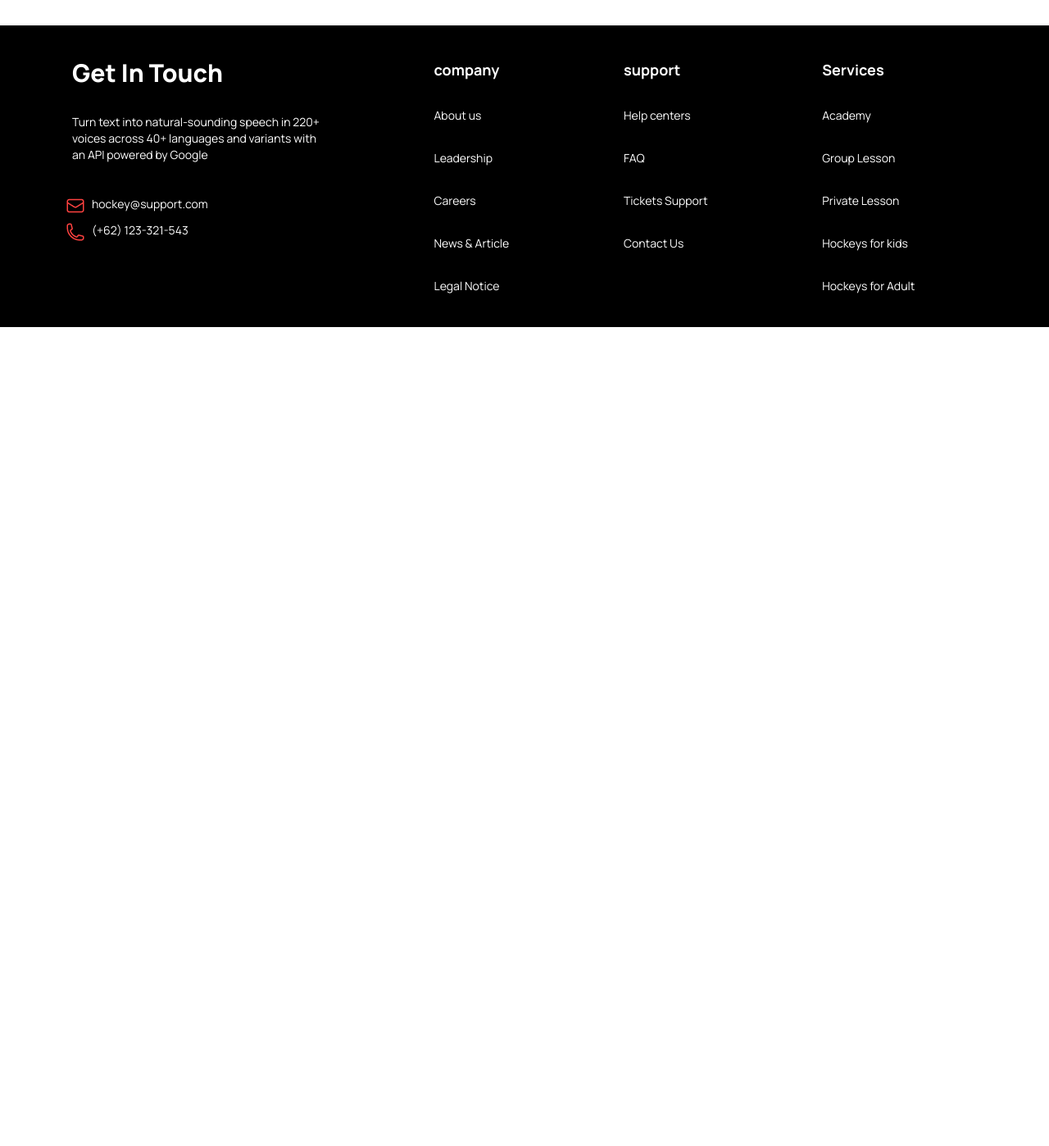
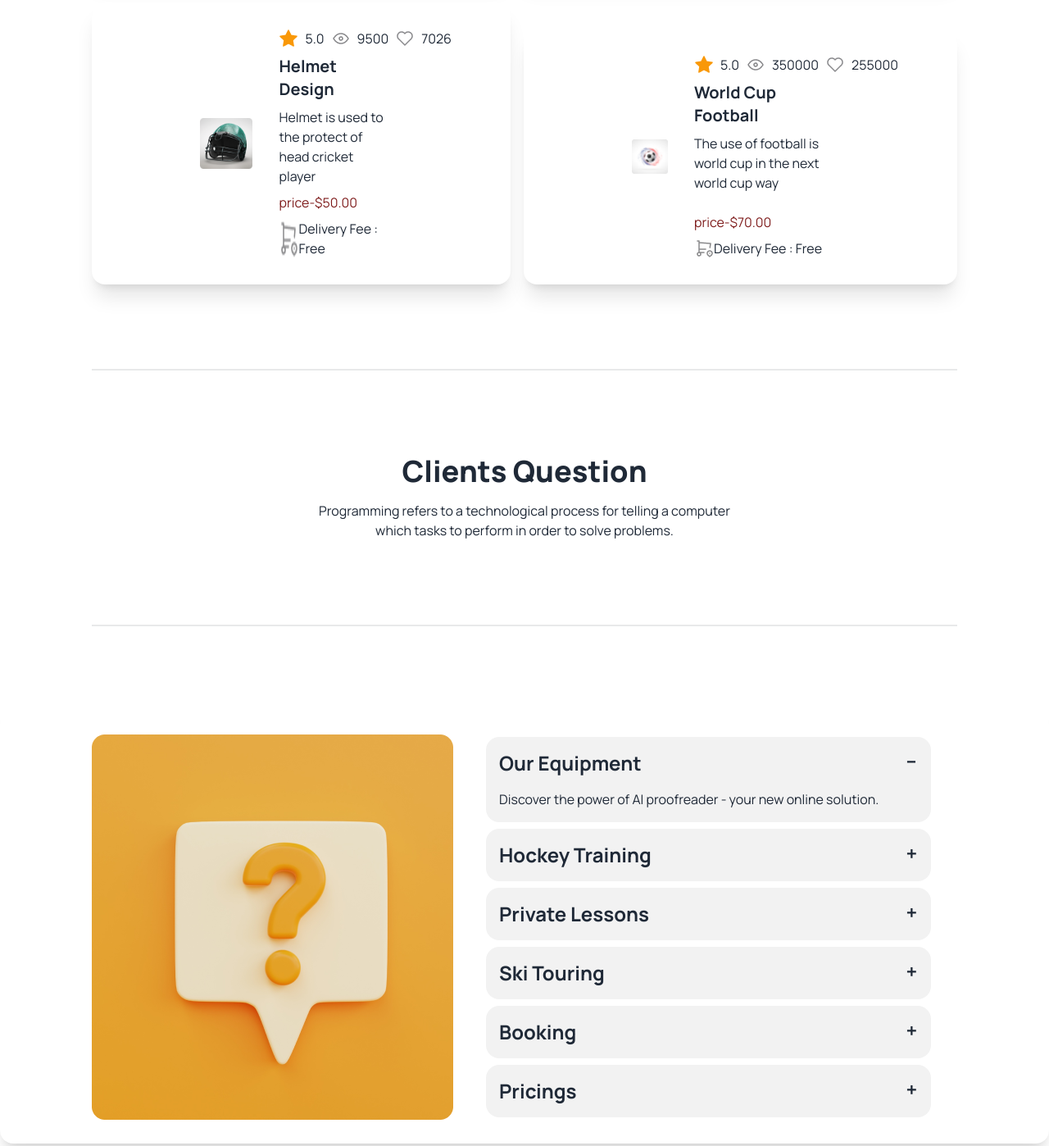
Before and after one commit to 325588/assigntment-3-on, a plain HTML site: page index.html in a window 1280 px wide. Shown: the part 4202-5600 px from the top of the page at 82% size. Before the commit the page ends 4601 px from the top, so only its background shows below. Drawn offline with nearby package versions, Linux system fonts and the light colour scheme.

Commit message:
add bonus card

```diff
--- a/index.html
+++ b/index.html
@@ -216,7 +216,7 @@
     <main>
 
       <div class="lg:flex px-28 px-10 mt-8  gap-4">
-        <div class="card card-side bg-base-100 shadow-xl ">
+        <div class="card card-side bg-base-100 shadow-xl lg:flex sm:px-28 px-10 grid grid-cols-1 ">
           <figure class="figure1"><img src="Images/5.png" alt=""/></figure>
           <div class="card-body">
             <div class="lg:flex gap-2">
@@ -237,7 +237,7 @@
             </div>
           </div>
         </div>
-        <div class="card card-side bg-base-100 shadow-xl ">
+        <div class="card card-side bg-base-100 shadow-xl lg:flex sm:px-28 px-10 grid grid-cols-1 mt-8">
           <figure class="figure1"><img src="Images/6.png" alt=""/></figure>
           <div class="card-body">
             <div class="lg:flex gap-2">
@@ -259,7 +259,7 @@
         </div>
       </div>
       <div class="lg:flex px-28 px-10 mt-8 gap-4">
-        <div class="card card-side bg-base-100 shadow-xl">
+        <div class="card card-side bg-base-100 shadow-xl lg:flex sm:px-28 px-10 grid grid-cols-1">
           <figure class="figure1"><img src="Images/7.png" alt=""/></figure>
           <div class="card-body">
             <div class="lg:flex gap-2">
@@ -267,7 +267,7 @@
               <img src="Images/Frame (7).png" alt="">6500
               <img src="Images/Frame (5).png" alt="">2750
             </div>
-            <h2 class="card-title">Sybol of Cap</h2>
+            <h2 class="card-title">Cap For Hockeys</h2>
             <p>Best element of the cap design is show the images </p>
             <div class="card-actions ">
               <div>
@@ -279,7 +279,7 @@
             </div>
           </div>
         </div>
-        <div class="card card-side bg-base-100 shadow-xl">
+        <div class="card card-side bg-base-100 shadow-xl lg:flex sm:px-28 px-10 grid grid-cols-1 mt-8">
           <figure class="figure1"><img src="Images/8.png" alt=""/></figure>
           <div class="card-body">
             <div class="lg:flex gap-2">
@@ -301,7 +301,7 @@
         </div>
       </div>
       <div class="lg:flex px-28 px-10 mt-8 gap-4">
-        <div class="card card-side bg-base-100 shadow-xl">
+        <div class="card card-side bg-base-100 shadow-xl lg:flex sm:px-28 px-10 grid grid-cols-1">
           <figure class="figure1"><img src="Images/9.png" alt=""/></figure>
           <div class="card-body">
             <div class="lg:flex gap-2">
@@ -321,7 +321,7 @@
             </div>
           </div>
         </div>
-        <div class="card card-side bg-base-100 shadow-xl">
+        <div class="card card-side bg-base-100 shadow-xl lg:flex sm:px-28 px-10 grid grid-cols-1 mt-8">
           <figure class="figure1"><img src="Images/10.png" alt=""/></figure>
           <div class="card-body">
             <div class="lg:flex gap-2">
@@ -339,6 +339,87 @@
                 <img src="Images/Frame (6).png" alt="">Delivery Fee : Free
               </div>
             </div>
+          </div>
+        </div>
+      </div>
+      <div>
+        <div class="flex flex-col w-full border-opacity-50 lg:px-28 px-10">
+          <div class="grid h-20 card rounded-box place-items-center"></div>
+          <div class="divider"></div>
+          <div class="grid h-20 card place-items-center"></div>
+        </div>
+      </div>
+      <div>
+        <div class="text-center">
+          <h3 class="text-4xl font-extrabold ">Clients Question</h3>
+          <p class="pt-4">Programming refers to a technological process for telling a computer<br> which tasks to perform in order to solve problems.</p>
+
+        </div>
+      </div>
+      <div class="flex flex-col w-full border-opacity-50 lg:px-28 px-10">
+        <div class="grid h-20 card rounded-box place-items-center"></div>
+        <div class="divider"></div>
+        <div class="grid h-20 card place-items-center"></div>
+      </div>
+      <div>
+        <div class="card card-side bg-base-100 shadow-xl lg:flex sm:px-28 px-10 grid grid-cols-1">
+          <figure><img src="Images/11.png" alt=""/></figure>
+          <div class="card-body pl-10">
+            <div class="collapse collapse-plus bg-base-200">
+              <input type="radio" name="my-accordion-3" checked="checked" />
+              <div class="collapse-title text-2xl font-bold">
+                Our Equipment
+              </div>
+              <div class="collapse-content">
+                <p>Discover the power of AI proofreader - your new online  solution.</p>
+              </div>
+            </div>
+            <div class="collapse collapse-plus bg-base-200">
+              <input type="radio" name="my-accordion-3" />
+              <div class="collapse-title text-2xl font-bold">
+                Hockey Training
+              </div>
+              <div class="collapse-content">
+                <p>Discover the power of AI proofreader - your new online solution.</p>
+              </div>
+            </div>
+            <div class="collapse collapse-plus bg-base-200">
+              <input type="radio" name="my-accordion-3" />
+              <div class="collapse-title text-2xl font-bold">
+                Private Lessons
+              </div>
+              <div class="collapse-content">
+                <p>Discover the power of AI proofreader - your new online solution.</p>
+              </div>
+            </div>
+            <div class="collapse collapse-plus bg-base-200">
+              <input type="radio" name="my-accordion-3" />
+              <div class="collapse-title text-2xl font-bold">
+                Ski Touring
+              </div>
+              <div class="collapse-content">
+                <p>Discover the power of AI proofreader - your new online solution.</p>
+              </div>
+            </div>
+            <div class="collapse collapse-plus bg-base-200">
+              <input type="radio" name="my-accordion-3" />
+              <div class="collapse-title text-2xl font-bold">
+                Booking
+              </div>
+              <div class="collapse-content">
+                <p>Discover the power of AI proofreader - your new online solution.</p>
+              </div>
+            </div>
+            <div class="collapse collapse-plus bg-base-200">
+              <input type="radio" name="my-accordion-3" />
+              <div class="collapse-title text-2xl font-bold">
+                Pricings
+              </div>
+              <div class="collapse-content">
+                <p>Discover the power of AI proofreader - your new online solution.</p>
+              </div>
+            </div>
+
           </div>
         </div>
       </div>
```
Also changed, not shown: style.css (line endings or trailing spaces).
